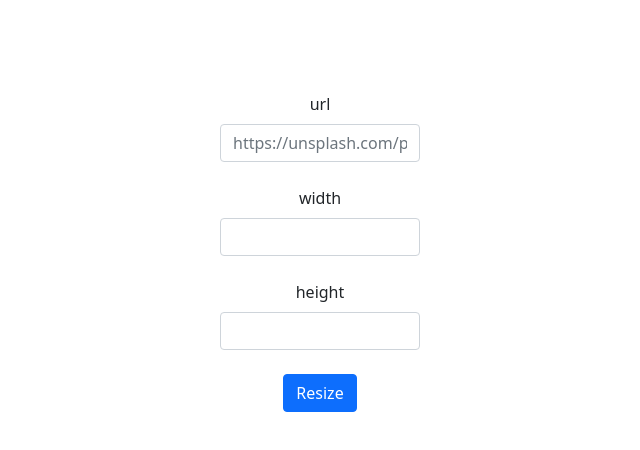
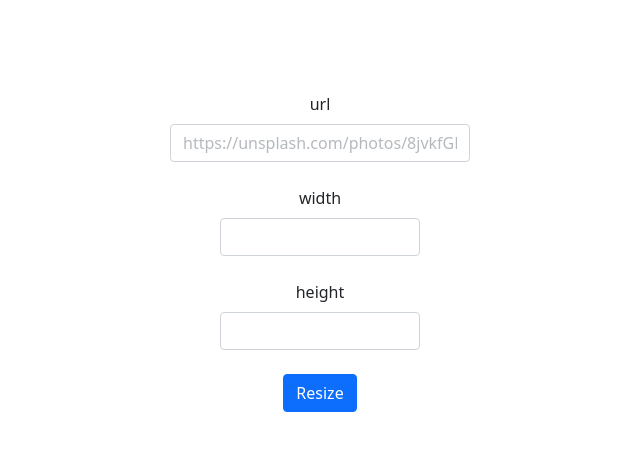
Before and after one commit to Muhammadkadhim/Unsplash-image-resize, a plain HTML site: page index.html in a window 1280 px wide. Shown: the part 90-540 px from the top of the page, without its empty margins (320-960 px from the left). Drawn offline with nearby package versions, Linux system fonts and the light colour scheme.

Commit message:
Update style.css

```diff
--- a/style.css
+++ b/style.css
@@ -14,3 +14,16 @@ p:hover {
 input {
   width: 200px !important;
 }
+
+
+input {
+  width: 200px !important;
+}
+
+input::placeholder {
+  opacity: 0.5 !important       ;
+}
+
+#url {
+  width: 300px !important;
+}
```
